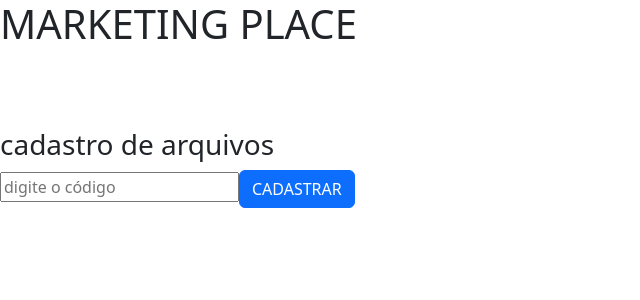
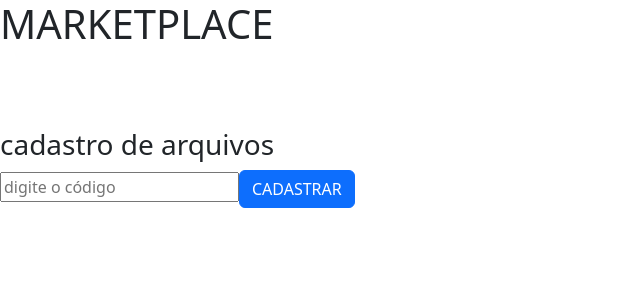
Before and after one commit to felipe6819/mercado-angular-12, an Angular app: page / in a window 1280 px wide. Shown: the top 300 px of the page, without its empty margins (0-640 px from the left). Built offline with nearby package versions, Linux system fonts and the light colour scheme.

Commit message:
2 files modified

```diff
--- a/src/app/app.component.ts
+++ b/src/app/app.component.ts
@@ -6,5 +6,5 @@ import { Component } from '@angular/core';
   styleUrls: ['./app.component.css'],
 })
 export class AppComponent {
-  title: string = 'MARKETING PLACE';
+  title: string = 'MARKETPLACE';
 }
```
Also changed, not shown: 1 other file (tests, documents, lock files or other folders).
